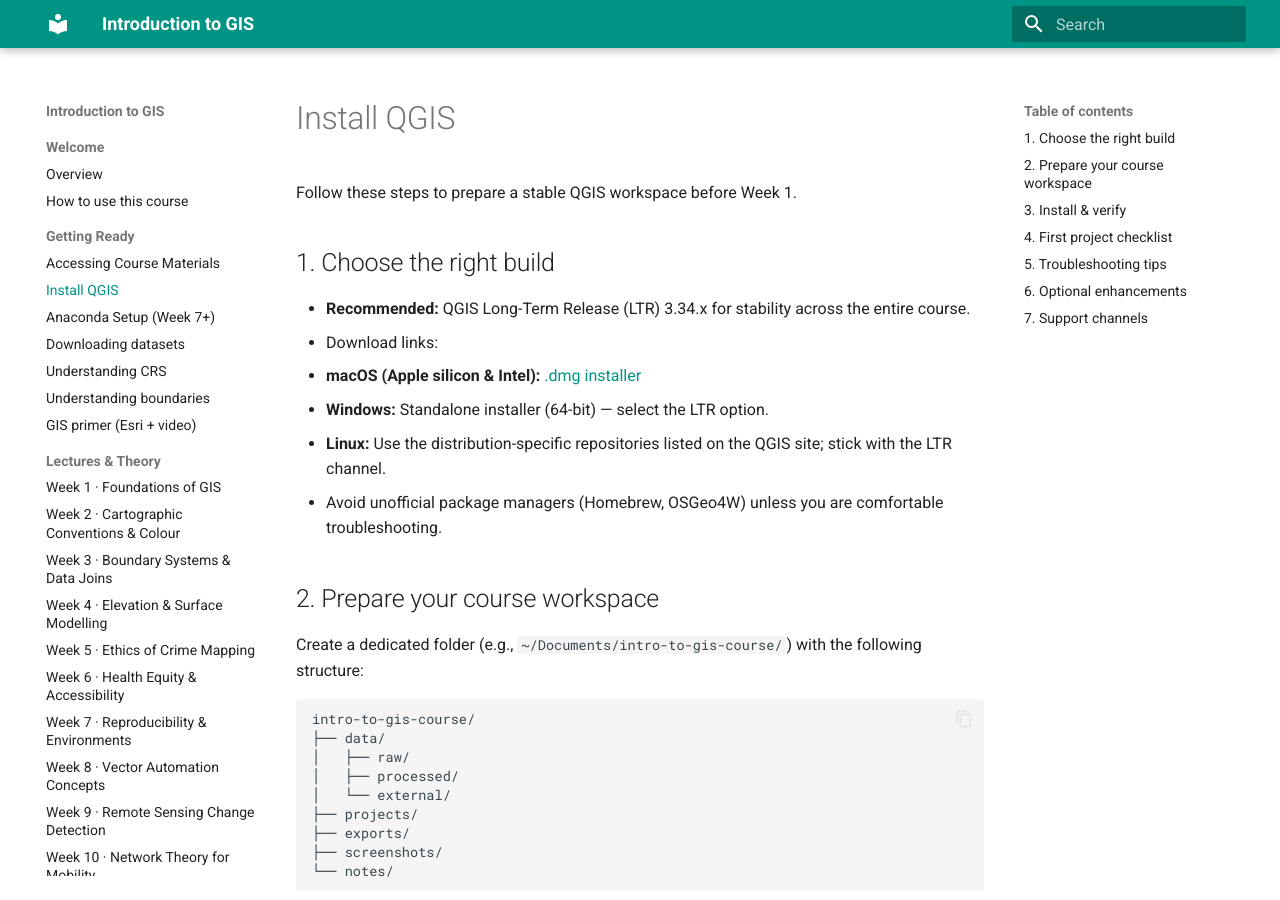
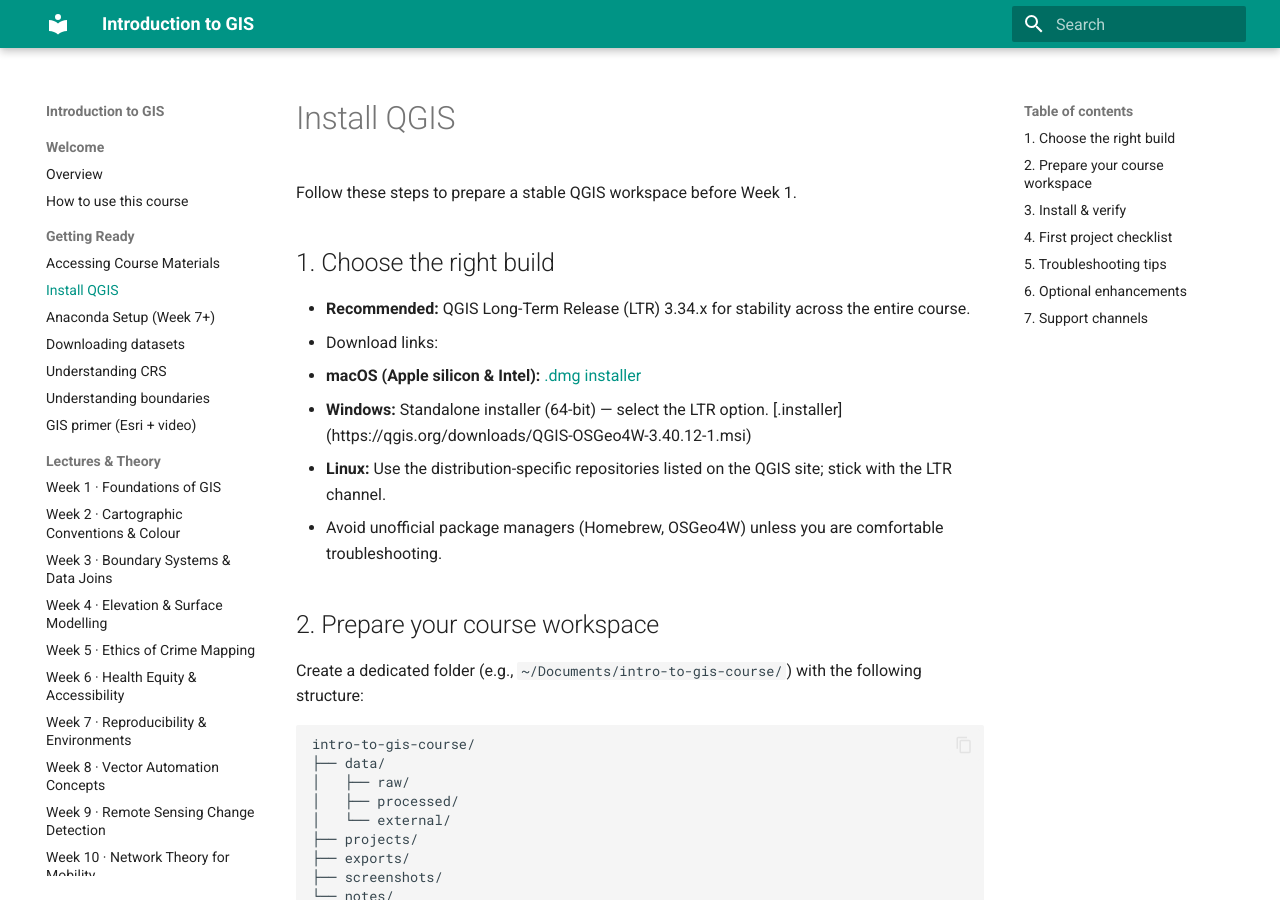
Before and after one commit to clairecda/GIS_teaching, an MkDocs documentation site: the page built from site_docs/onboarding/qgis-install.md, in a window 1280 px wide and 900 px high. Built offline with MkDocs 1.6.1 and Material for MkDocs 9.7.7, drawn with Linux system fonts in a browser that asks for light colours.

Commit message:
add url to window install

```diff
--- a/site_docs/onboarding/qgis-install.md
+++ b/site_docs/onboarding/qgis-install.md
@@ -7,7 +7,7 @@
 - **Recommended:** QGIS Long-Term Release (LTR) 3.34.x for stability across the entire course.
 - Download links:
   - **macOS (Apple silicon & Intel):** [.dmg installer](https://qgis.org/en/site/forusers/download.html#mac)
-  - **Windows:** Standalone installer (64-bit) — select the LTR option.
+  - **Windows:** Standalone installer (64-bit) — select the LTR option. [.installer] (https://qgis.org/downloads/QGIS-OSGeo4W-3.40.12-1.msi)
   - **Linux:** Use the distribution-specific repositories listed on the QGIS site; stick with the LTR channel.
 - Avoid unofficial package managers (Homebrew, OSGeo4W) unless you are comfortable troubleshooting.
 
```
